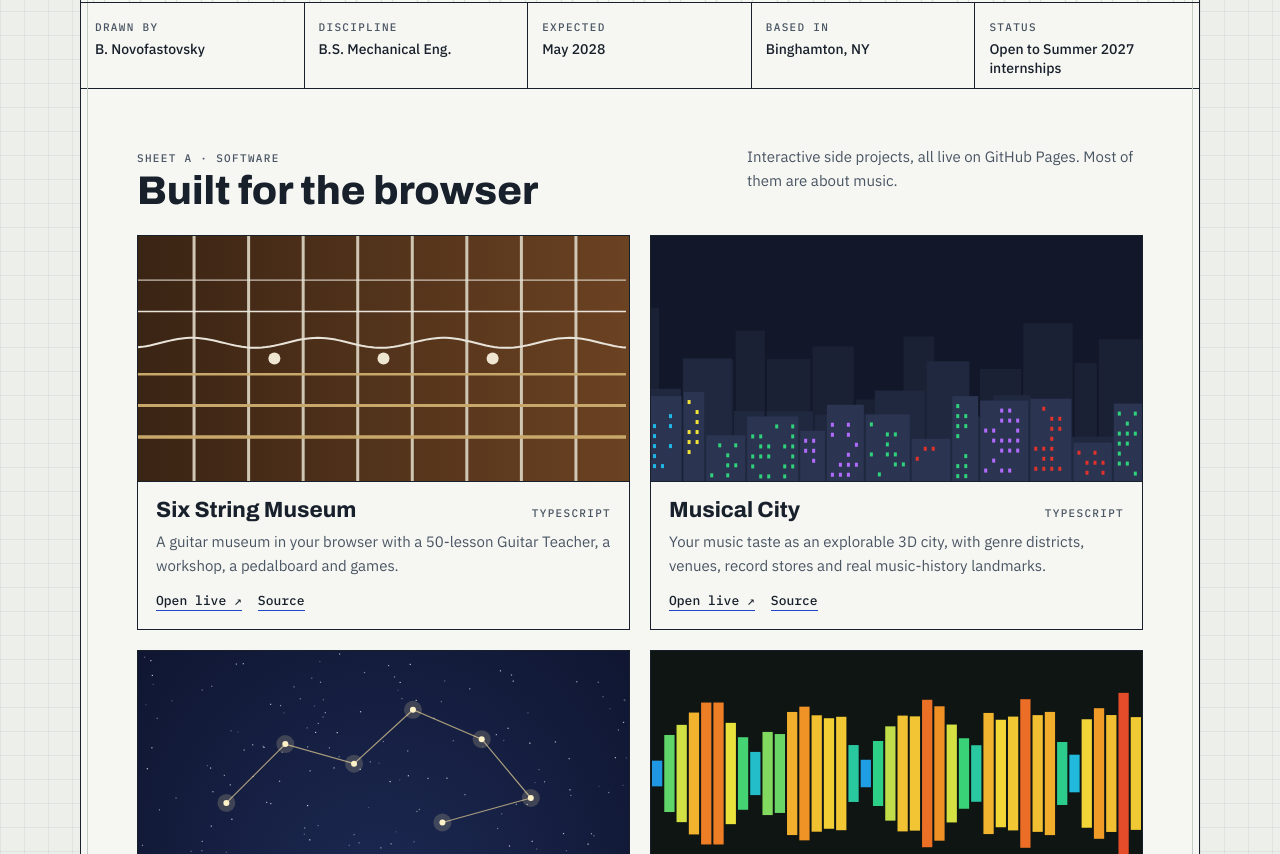
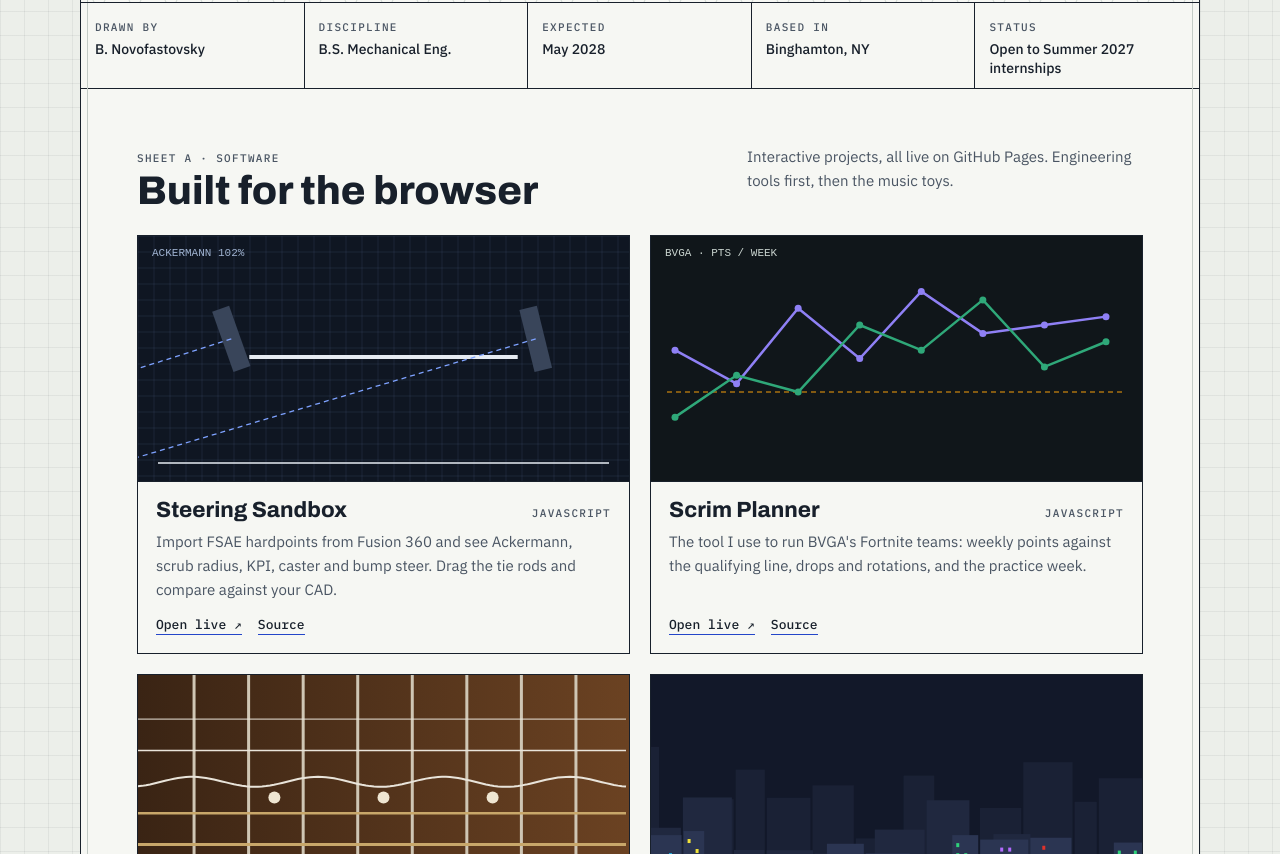
Before and after one commit to GGPS4/GGPS4.github.io, a plain HTML site: page index.html in a window 1280 px wide. Shown: the part 541-1395 px from the top of the page. Drawn offline with Linux system fonts and the light colour scheme.

Commit message:
Add files via upload

```diff
--- a/index.html
+++ b/index.html
@@ -139,9 +139,25 @@ footer{display:grid;grid-template-columns:1fr auto;gap:16px;align-items:center;p
   <section id="web">
     <div class="sec-head">
       <div><div class="label">Sheet A · Software</div><h2>Built for the browser</h2></div>
-      <p>Interactive side projects, all live on GitHub Pages. Most of them are about music.</p>
+      <p>Interactive projects, all live on GitHub Pages. Engineering tools first, then the music toys.</p>
     </div>
     <div class="projects">
+      <article class="proj">
+        <canvas data-art="steer" aria-hidden="true"></canvas>
+        <div class="proj-body">
+          <div class="proj-top"><h3>Steering Sandbox</h3><span class="label">JavaScript</span></div>
+          <p>Import FSAE hardpoints from Fusion 360 and see Ackermann, scrub radius, KPI, caster and bump steer. Drag the tie rods and compare against your CAD.</p>
+          <div class="proj-links"><a href="https://ggps4.github.io/steering-sandbox/" target="_blank" rel="noopener">Open live ↗</a><a href="https://github.com/GGPS4/steering-sandbox" target="_blank" rel="noopener">Source</a></div>
+        </div>
+      </article>
+      <article class="proj">
+        <canvas data-art="scrim" aria-hidden="true"></canvas>
+        <div class="proj-body">
+          <div class="proj-top"><h3>Scrim Planner</h3><span class="label">JavaScript</span></div>
+          <p>The tool I use to run BVGA's Fortnite teams: weekly points against the qualifying line, drops and rotations, and the practice week.</p>
+          <div class="proj-links"><a href="https://ggps4.github.io/scrim-planner/" target="_blank" rel="noopener">Open live ↗</a><a href="https://github.com/GGPS4/scrim-planner" target="_blank" rel="noopener">Source</a></div>
+        </div>
+      </article>
       <article class="proj">
         <canvas data-art="guitar" aria-hidden="true"></canvas>
         <div class="proj-body">
@@ -262,6 +278,15 @@ footer{display:grid;grid-template-columns:1fr auto;gap:16px;align-items:center;p
   // Project thumbnails
   function rnd(seed){return()=>{seed=(seed*16807)%2147483647;return(seed-1)/2147483646;};}
   const arts={
+    steer(c,w,h){c.fillStyle='#0f1622';c.fillRect(0,0,w,h);c.strokeStyle='rgba(120,150,200,.12)';c.lineWidth=1;for(let x=0;x<w;x+=16){c.beginPath();c.moveTo(x,0);c.lineTo(x,h);c.stroke();}for(let y=0;y<h;y+=16){c.beginPath();c.moveTo(0,y);c.lineTo(w,y);c.stroke();}
+      const cy=h*.42,tw=w*.62,L=w/2-tw/2,R=w/2+tw/2,ang=[.34,.24];c.strokeStyle='#e6ebf2';c.lineWidth=4;c.beginPath();c.moveTo(L+18,cy+18);c.lineTo(R-18,cy+18);c.stroke();
+      [[L,ang[0]],[R,ang[1]]].forEach(([x,a],i)=>{c.save();c.translate(x,cy);c.rotate(-a);c.fillStyle='#39455a';c.fillRect(-9,-32,18,64);c.restore();
+        c.strokeStyle='#7ea2ff';c.setLineDash([5,4]);c.lineWidth=1.3;c.beginPath();c.moveTo(x,cy);c.lineTo(x-Math.cos(a)*w,cy+Math.sin(a)*w*(i?1.35:1.0)*.9);c.stroke();c.setLineDash([]);});
+      c.strokeStyle='#e6ebf2';c.lineWidth=1.5;c.beginPath();c.moveTo(20,h-18);c.lineTo(w-20,h-18);c.stroke();c.fillStyle='#9fb2d0';c.font='500 11px "IBM Plex Mono",monospace';c.fillText('ACKERMANN 102%',14,20);},
+    scrim(c,w,h){c.fillStyle='#10161a';c.fillRect(0,0,w,h);const A=[47,52,50,58,55,61,53,56],B=[55,51,60,54,62,57,58,59],X=i=>24+i*(w-60)/7,Y=v=>h-22-(v-42)/(66-42)*(h-44);
+      c.strokeStyle='#f59e0b';c.setLineDash([5,4]);c.beginPath();c.moveTo(16,Y(50));c.lineTo(w-16,Y(50));c.stroke();c.setLineDash([]);
+      [[B,'#8f80f5'],[A,'#2fa879']].forEach(([d,col])=>{c.strokeStyle=col;c.lineWidth=2.5;c.beginPath();d.forEach((v,i)=>i?c.lineTo(X(i),Y(v)):c.moveTo(X(i),Y(v)));c.stroke();d.forEach((v,i)=>{c.fillStyle=col;c.beginPath();c.arc(X(i),Y(v),3.5,0,7);c.fill();});});
+      c.fillStyle='#c9d4cf';c.font='500 11px "IBM Plex Mono",monospace';c.fillText('BVGA · PTS / WEEK',14,20);},
     guitar(c,w,h){const g=c.createLinearGradient(0,0,w,0);g.addColorStop(0,'#3a2414');g.addColorStop(1,'#6b4222');c.fillStyle=g;c.fillRect(0,0,w,h);
       for(let f=1;f<9;f++){const x=w*f/9;c.fillStyle='#cfc6b4';c.fillRect(x,0,3,h);}
       [3,5,7].forEach(f=>{c.fillStyle='#efe6d2';c.beginPath();c.arc(w*(f-.5)/9,h/2,6,0,7);c.fill();});
```
